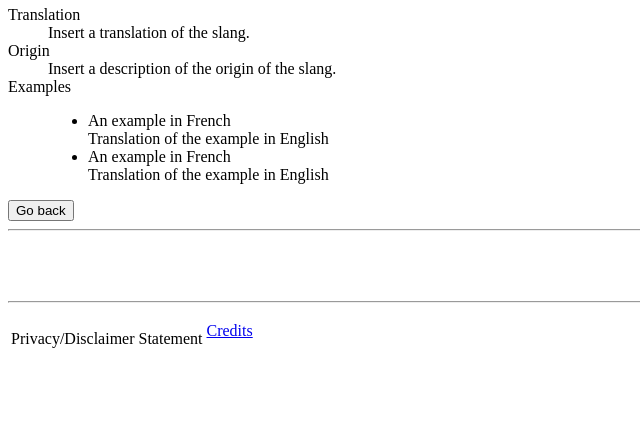
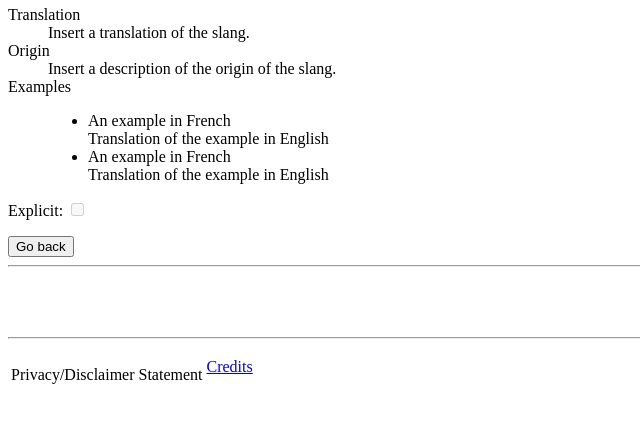
Before and after one commit to lekside1/ConUHacks-IV, a PHP site: page /quebecSlangDictionary.php in a window 1280 px wide. Shown: the part 222-645 px from the top of the page, without its empty margins (0-640 px from the left). Run offline with PHP 8.4, Linux system fonts and the light colour scheme.

Commit message:
Added siabled checkbox for explicit

```diff
--- a/quebecSlangDictionary.php
+++ b/quebecSlangDictionary.php
@@ -18,6 +18,7 @@
             <li>An example in French<br />Translation of the example in English</li>
         </ul>
     </dd>
+    <dt>Explicit: <input type="checkbox" name="explicit" disabled/></dt>
 </dl>
 <form class="body-tab">
     <input type="submit" value="Go back"/>
```
